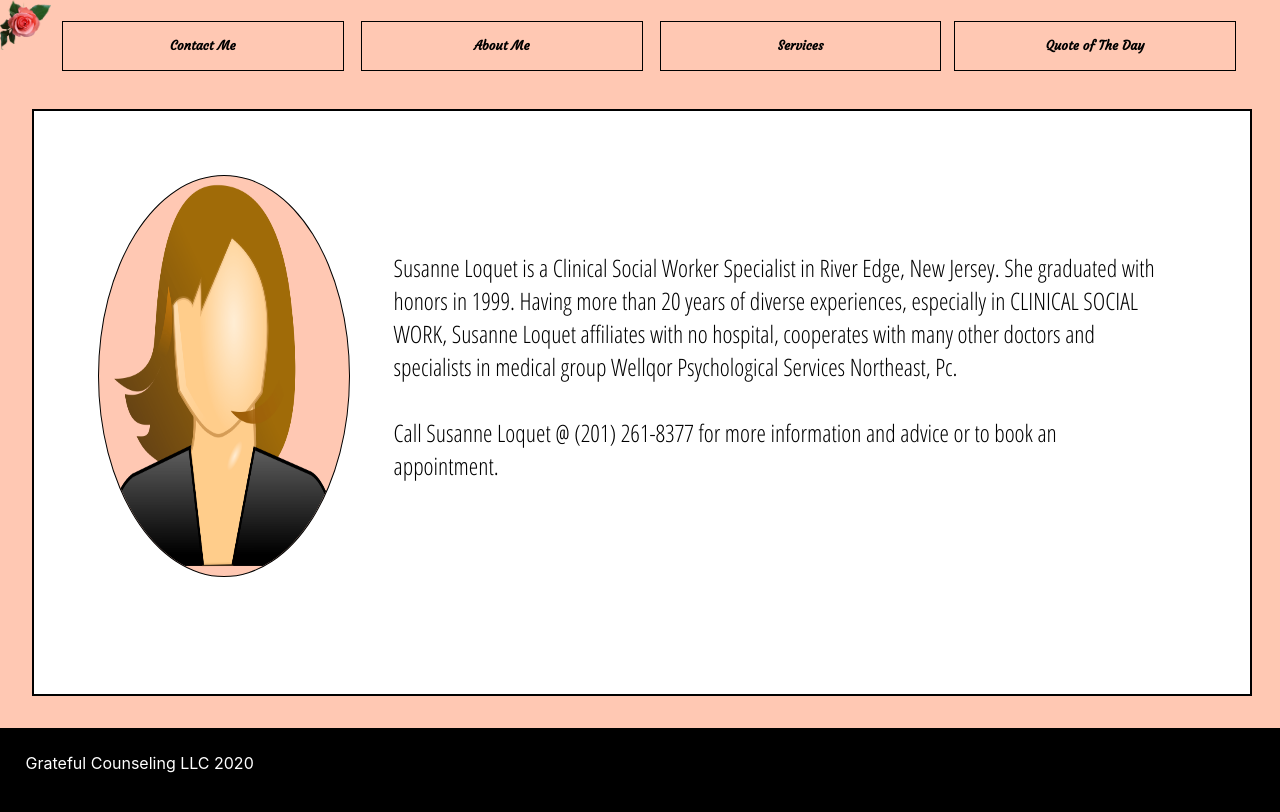
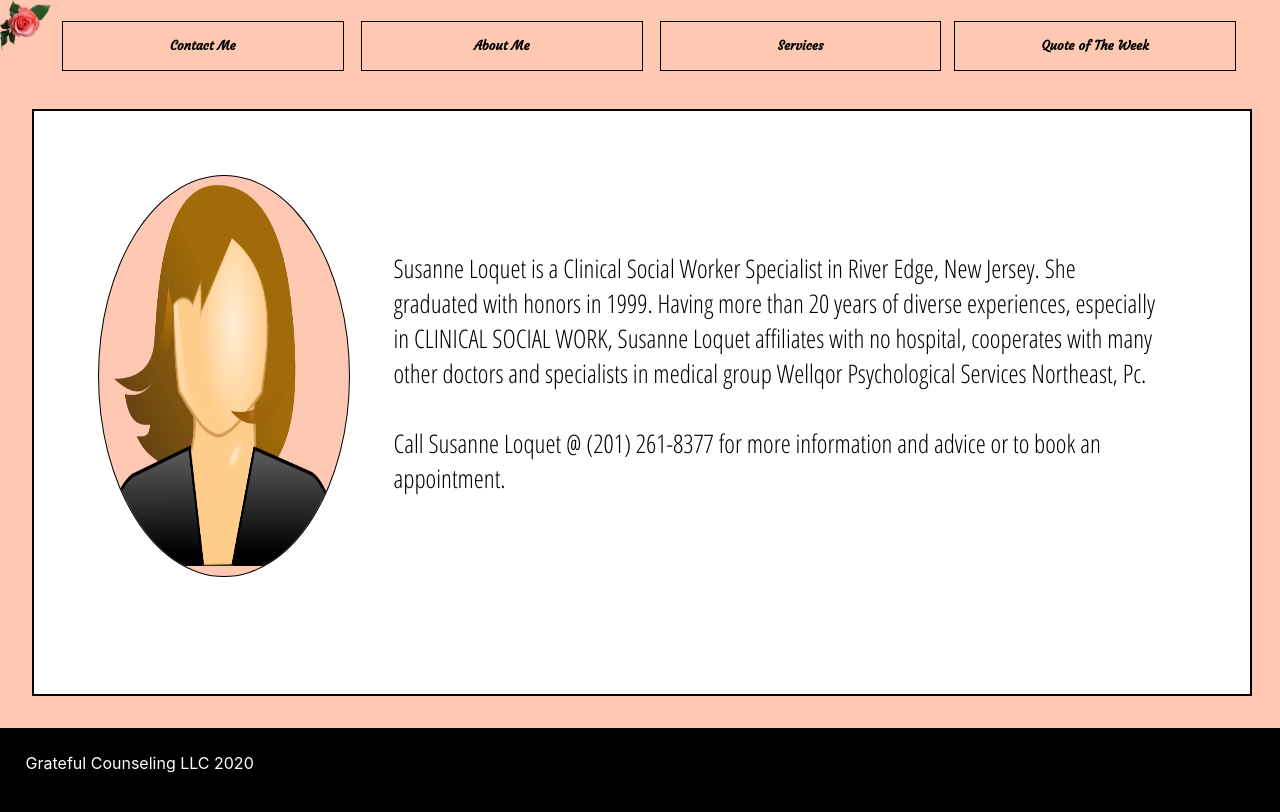
Before and after one commit to JayZonday/sus-home, a React (Create React App) app: page /about in a window 1280 px wide. Shown: the top 812 px of the page. Built offline with nearby package versions, Linux system fonts and the light colour scheme.

Commit message:
spelling check

```diff
--- a/src/components/AboutMe/index.css
+++ b/src/components/AboutMe/index.css
@@ -19,7 +19,7 @@
   padding: 2%;
   height: 245px;
   width: 80%;
-  font-size: 24px;
+  font-size: 2vw;
   margin-left: 2%;
   margin-top: 5%;
   font-family: 'Open Sans Condensed', sans-serif;
--- a/src/components/MainBody/index.js
+++ b/src/components/MainBody/index.js
@@ -9,7 +9,7 @@ class MainBody extends Component {
 
     return (
       <div className='main-box'>
-        <div className='main-slab' id='questions'>Anoymous Advice</div>
+        <div className='main-slab' id='questions'>Anonymous Advice</div>
         <div className='main-slab' id='schedule'>Schedule a Session</div>
       </div>
     );
--- a/src/components/TopNav/index.js
+++ b/src/components/TopNav/index.js
@@ -28,7 +28,7 @@ class TopNav extends Component {
         <a href='mailto:susloquet@gmail.com' target='_blank'><button className='nav-btn' id='mailer' href="mailto:name@mydomain.com">Contact Me</button></a>
         <NavLink to="/about"> <button className='nav-btn'>About Me</button> </NavLink>
         <button className='nav-btn'>Services</button>
-        <button onClick={()=> this.quoteHandler()}className='nav-btn'>Quote of The Day</button>
+        <button onClick={()=> this.quoteHandler()}className='nav-btn'>Quote of The Week</button>
         <Draggable>
           <div className='qotd'>
             <button onClick={()=> this.handleClose()} className='close-btn'>x</button>
```
